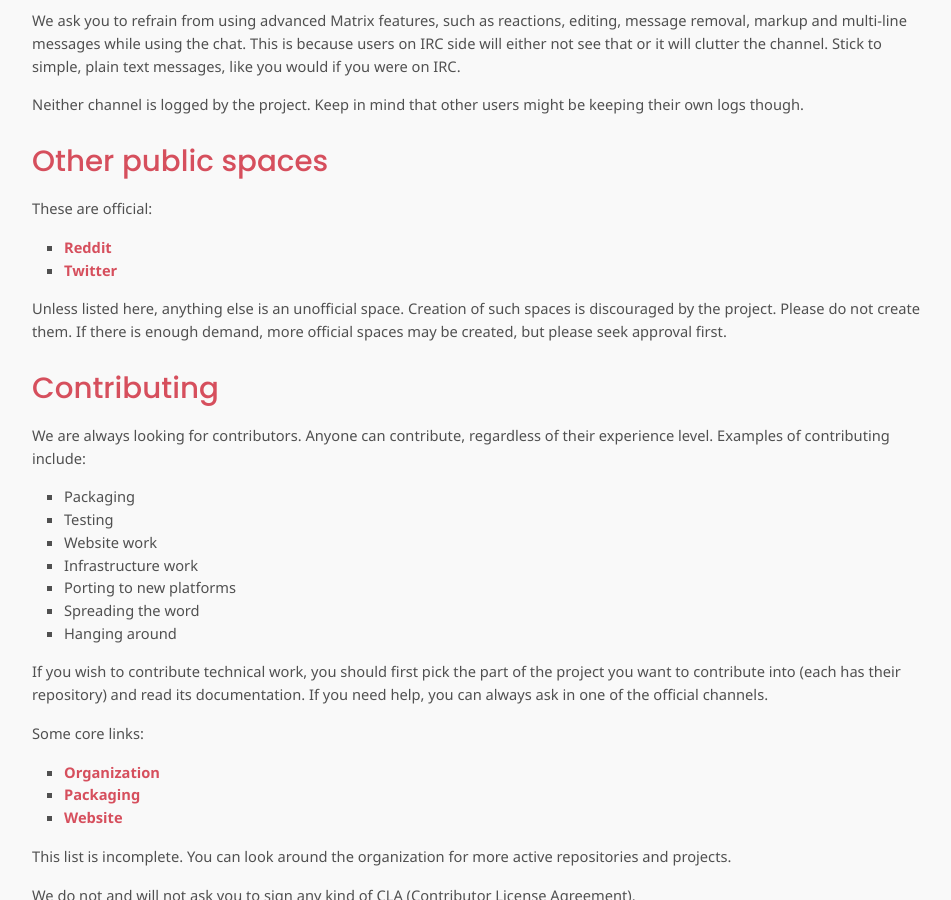
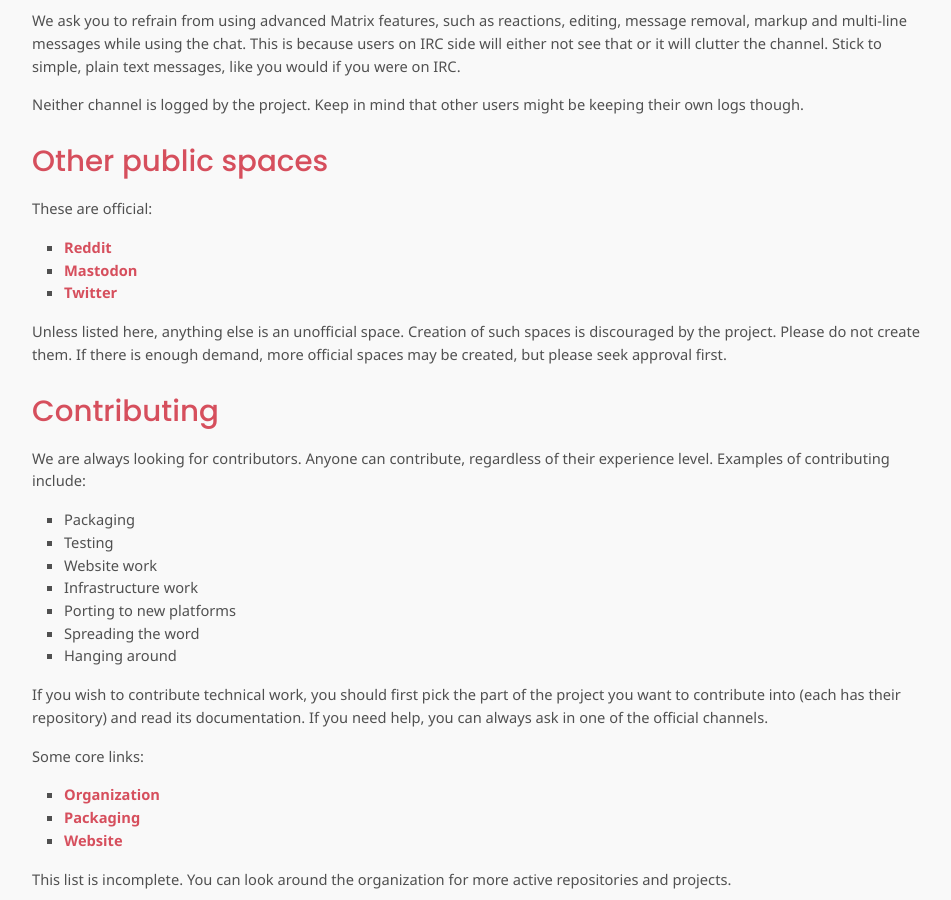
Before and after one commit to chimera-linux/chimera-linux.github.io, a Jekyll site: the page built from community/index.md, in a window 1280 px wide and 900 px high, scrolled down 508 px. Shown: the whole window, without its empty margins (160-1111 px from the left). Built offline with Jekyll 4.4.1, drawn with Linux system fonts in a browser that asks for light colours.

Commit message:
add mastodon link

```diff
--- a/community/index.md
+++ b/community/index.md
@@ -35,6 +35,7 @@
 These are official:
 
 * [Reddit](https://www.reddit.com/r/chimeralinux)
+* [Mastodon](https://floss.social/@chimera_linux)
 * [Twitter](https://twitter.com/chimera_linux)
 
 Unless listed here, anything else is an unofficial space. Creation of such
```
